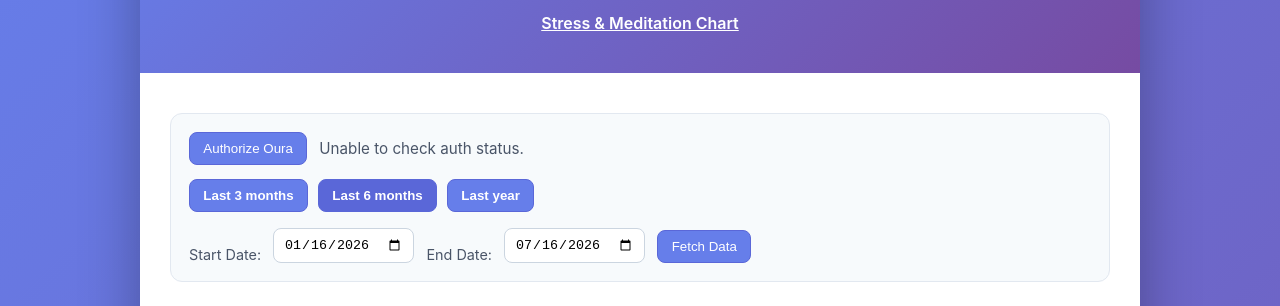
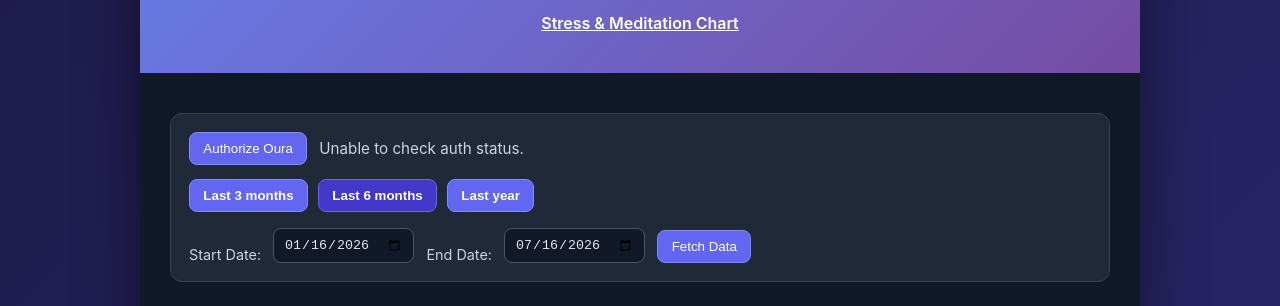
Before and after one commit to Hkly/oura-over-time, a website: page public/index.html in a window 1280 px wide. Shown: the part 143-449 px from the top of the page. Drawn offline with Linux system fonts and the dark colour scheme; no server answers.

Commit message:
Add a darkmode

```diff
--- a/public/styles.css
+++ b/public/styles.css
@@ -392,6 +392,91 @@
   border-top: 1px solid #e2e8f0;
 }
 
+@media (prefers-color-scheme: dark) {
+  body {
+    background: linear-gradient(135deg, #1e1b4b 0%, #312e81 100%);
+    color: #e5e7eb;
+  }
+
+  .container {
+    background: #111827;
+    box-shadow: 0 20px 60px rgba(0, 0, 0, 0.5);
+  }
+
+  .controls-section,
+  .metric-panel,
+  .secondary-visual,
+  .contribution-graph,
+  footer {
+    background: #1f2937;
+    border-color: #374151;
+  }
+
+  .dashboard-section__title,
+  .metric-panel__title {
+    color: #f3f4f6;
+  }
+
+  .dashboard-section__description,
+  .metric-panel__description,
+  .auth-status,
+  .result,
+  footer,
+  .month-label,
+  .weekday-label,
+  .legend,
+  .clock-summary {
+    color: #cbd5e1;
+  }
+
+  .controls-form label {
+    color: #cbd5e1;
+  }
+
+  .controls-form input[type="date"] {
+    background: #111827;
+    color: #e5e7eb;
+    border-color: #4b5563;
+  }
+
+  button {
+    border-color: #818cf8;
+    background: #6366f1;
+  }
+
+  button:hover {
+    background: #4f46e5;
+  }
+
+  .range-button.active {
+    background: #4338ca;
+    border-color: #6366f1;
+  }
+
+  .graph-cell,
+  .legend-cell {
+    border-color: rgba(148, 163, 184, 0.25);
+  }
+
+  .graph-cell:hover {
+    border-color: rgba(226, 232, 240, 0.7);
+  }
+
+  .graph-tooltip {
+    background: rgba(2, 6, 23, 0.95);
+    color: #f8fafc;
+  }
+
+  #sleep-graph .level-0,
+  #activity-graph .level-0,
+  #sedentary-graph .level-0,
+  #workout-graph .level-0,
+  #meditation-graph .level-0,
+  #stress-recovery-graph .level-0 {
+    background-color: #334155;
+  }
+}
+
 @media (max-width: 768px) {
   header h1 {
     font-size: 2em;
```
